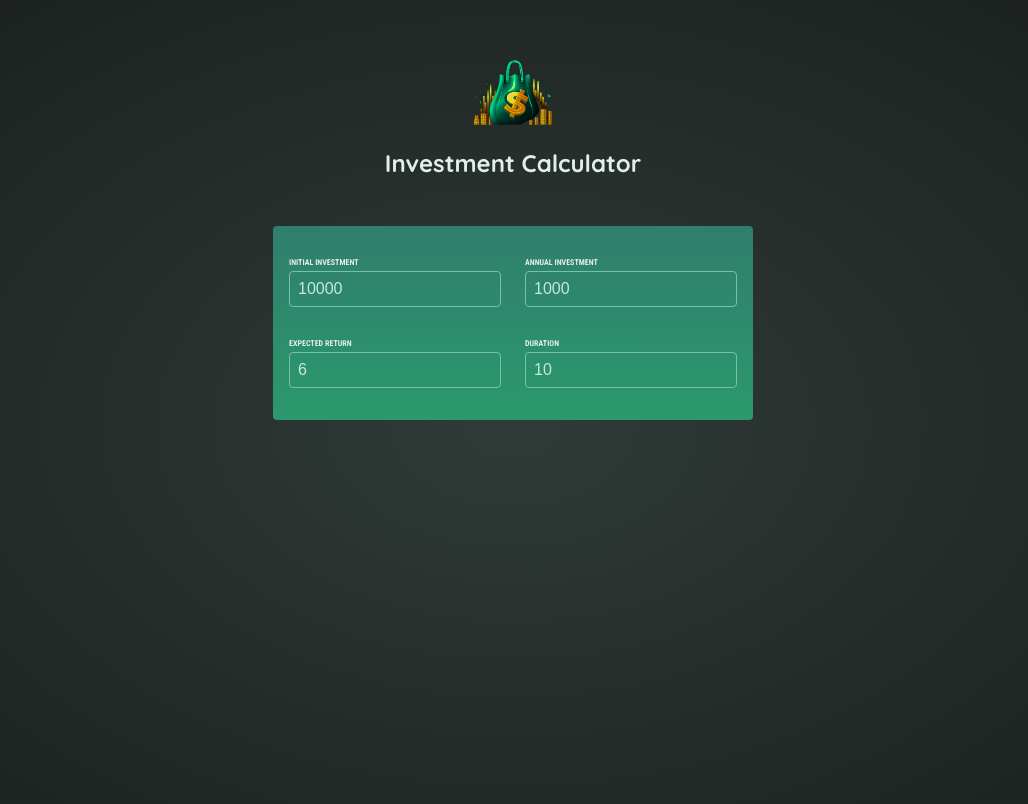
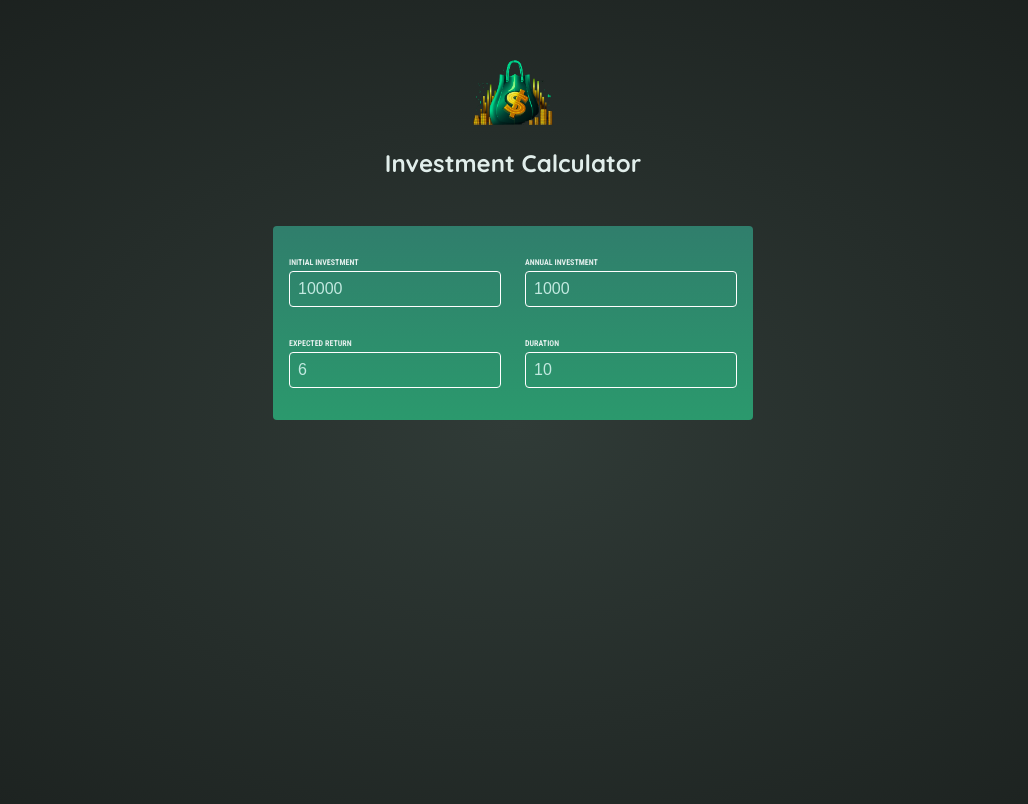
Before and after one commit to arun-357/investiCalc-react, a React (Vite) app: page / in a window 1280 px wide. Shown: the top 804 px of the page, without its empty margins (127-1155 px from the left). Built offline with nearby package versions, Linux system fonts and the light colour scheme.

Commit message:
update:ui

```diff
--- a/src/index.css
+++ b/src/index.css
@@ -57,7 +57,7 @@ body {
 #user-input input {
   width: 100%;
   padding: 0.5rem;
-  border: 1px solid #76c0ae;
+  border: 1px solid #ffffff;
   border-radius: 0.25rem;
   background-color: transparent;
   color: #c2e9e0;
```
